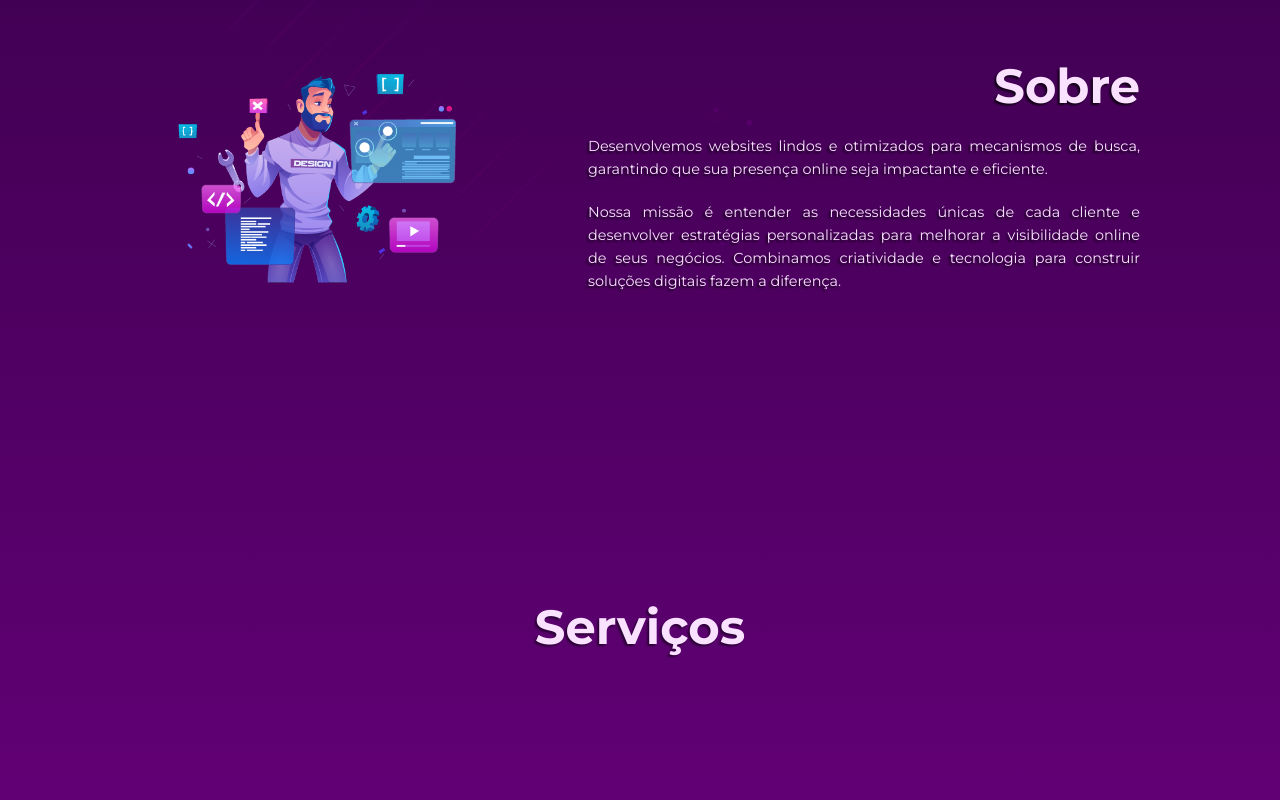
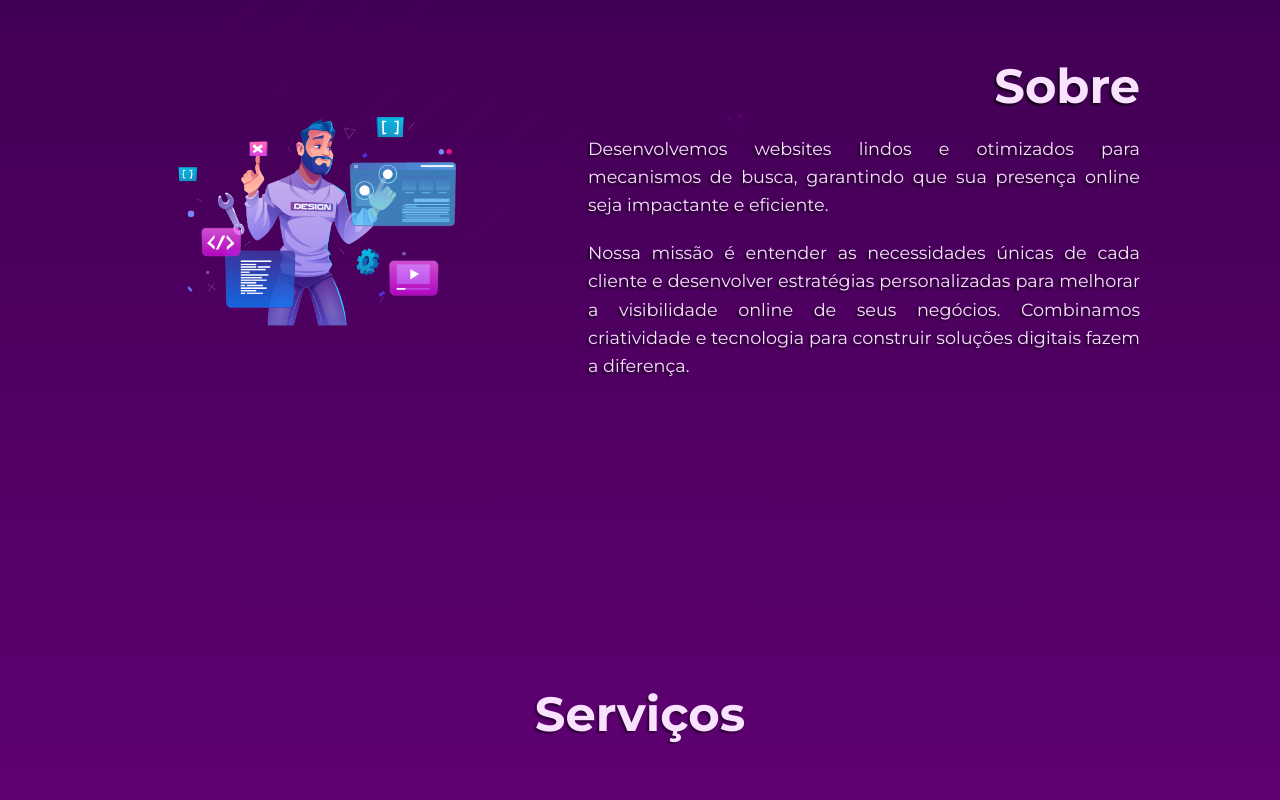
Before and after one commit to TNthiagonet/ThiagoNET, a React (Vite) app: page / in a window 1280 px wide. Shown: the part 840-1640 px from the top of the page. Built offline with nearby package versions, Linux system fonts and the light colour scheme.

Commit message:
Melhorando os Textos de About

```diff
--- a/src/pages/About/About.css
+++ b/src/pages/About/About.css
@@ -29,7 +29,7 @@
 
 /* Estilo para a descrição principal */
 .about-description, .about-description2 {
-  font-size: 0.9rem;
+  font-size: 1.1rem;
   line-height: 1.6;
   color: #f9e1ff;
   margin-bottom: 20px;
```
